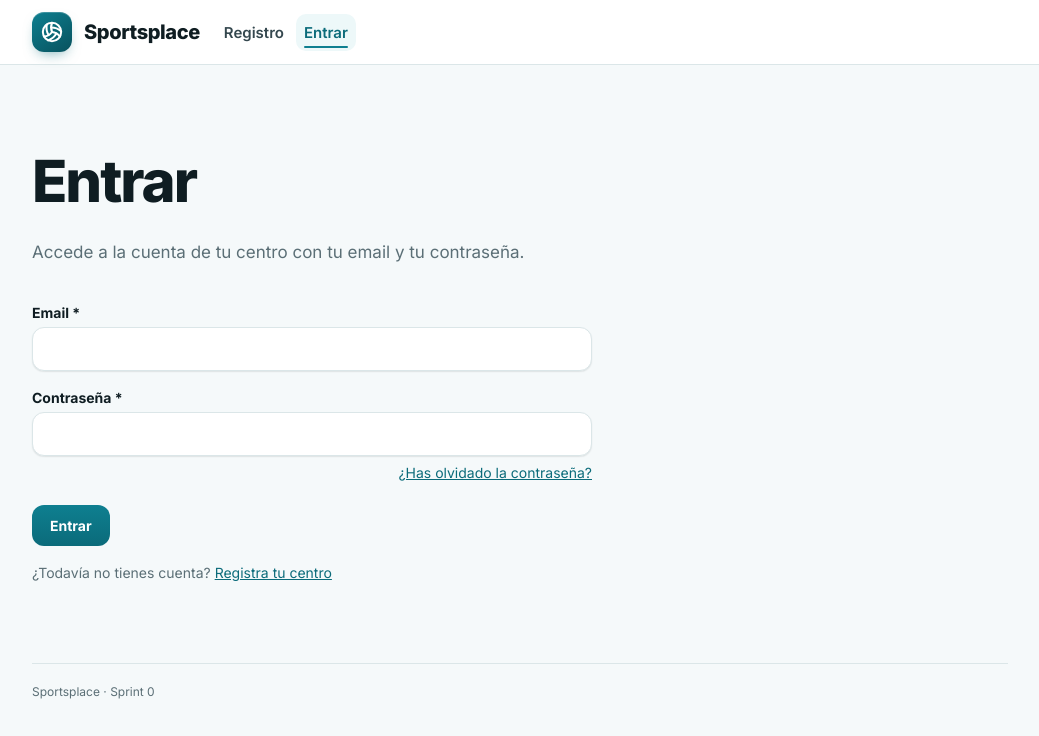
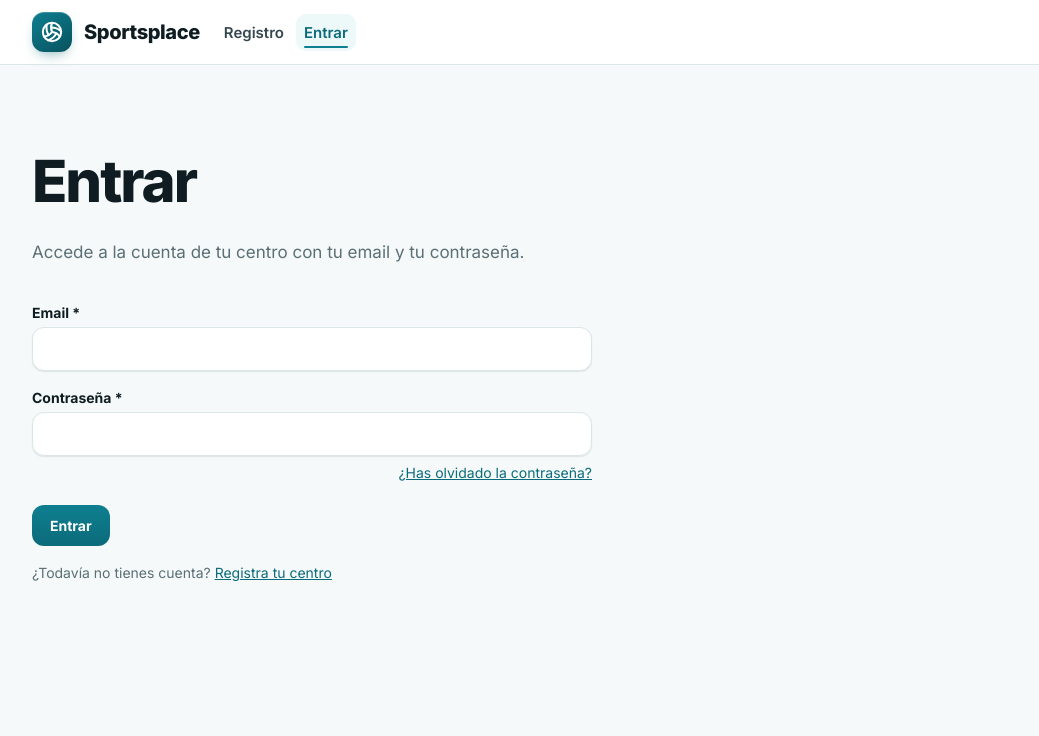
Before and after one commit to UB-ES-A4-2026/sportsplace, a React (Vite) app in the folder frontend/: page /entrar in a window 1280 px wide. Shown: the top 736 px of the page, without its empty margins (120-1159 px from the left). Built offline with nearby package versions, Linux system fonts and the light colour scheme.

Commit message:
Diseño S2: sin el pie «Sportsplace · Sprint 0», que no está en la especificación ni en el Figma

```diff
--- a/frontend/src/components/Layout.jsx
+++ b/frontend/src/components/Layout.jsx
@@ -91,8 +91,6 @@ export default function Layout() {
         <main>
           <Outlet />
         </main>
-
-        <footer>Sportsplace · Sprint 0</footer>
       </div>
     </>
   );
--- a/frontend/src/styles.css
+++ b/frontend/src/styles.css
@@ -16,7 +16,7 @@ body { margin: 0; min-width: 320px; }
 button { font: inherit; }
 
 /* La cabecera (diseno/cabecera.css) va fuera de .page, a todo el ancho; el contenido queda alineado con ella. */
-.page { max-width: 1056px; margin: 0 auto; padding: 8px 40px 24px; }
+.page { max-width: 1056px; margin: 0 auto; padding: 8px 40px 64px; }
 .intro { max-width: 780px; padding: 76px 0 42px; }
 .eyebrow { margin: 0 0 20px; color: var(--s2-teal-700); font-size: 13px; font-weight: 700; letter-spacing: 1.4px; text-transform: uppercase; }
 h1 { margin: 0; font-size: clamp(36px, 5vw, 58px); line-height: 1.12; letter-spacing: -2px; font-weight: 750; }
@@ -37,7 +37,6 @@ button { margin-top: 22px; padding: 12px 18px; border: 0; border-radius: var(--s
 button:hover { background: linear-gradient(180deg, var(--s2-teal-700), var(--s2-teal-800)); }
 button:focus-visible { outline: 3px solid rgb(21 151 168 / 45%); outline-offset: 2px; }
 button:disabled { opacity: 0.65; cursor: wait; }
-footer { margin-top: 40px; padding-top: 20px; border-top: 1px solid var(--s2-linea); color: var(--s2-gris); font-size: 12px; }
 
 @media (max-width: 640px) {
   .page { padding: 8px 16px 24px; }
```
